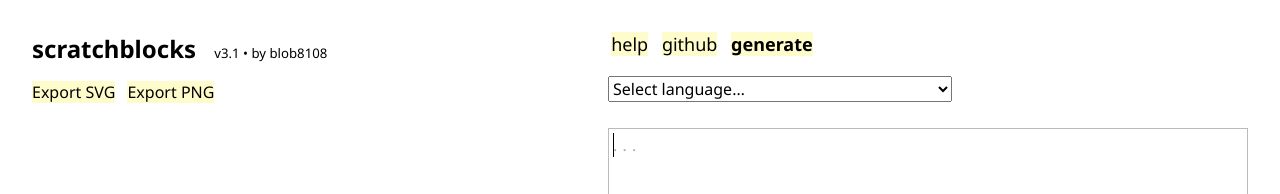
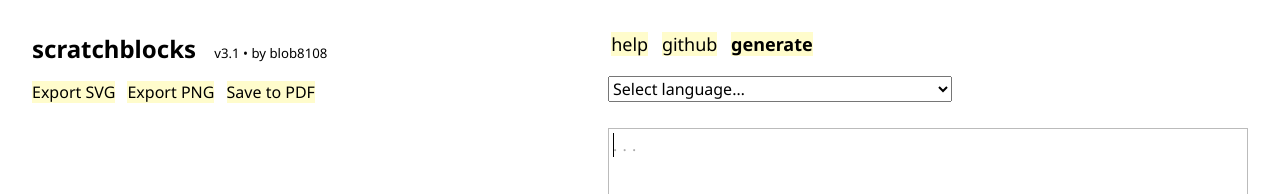
Before and after one commit to justincannady/scratchpdfer, a website: page index.html in a window 1280 px wide. Shown: the top 194 px of the page. Drawn offline with Linux system fonts and the light colour scheme; a script that the page names is missing.

Commit message:
PDF support added

```diff
--- a/index.html
+++ b/index.html
@@ -23,7 +23,6 @@
     <a href="/scratchpdfer/generator/"><b>generate</b></a>
   </span>
 </h1>
-
 <div id="side">
 <div>
   <select id="choose-lang">
@@ -123,7 +122,7 @@
 
 <a id="export-svg" class="export-link" download="scratchblocks.svg">Export SVG</a>
 <a id="export-png" class="export-link" download="scratchblocks.png">Export PNG</a>
-
+<a href="http://www.web2pdfconvert.com/convert">Save to PDF</a>
 <!---------------------------------------------------------------------------->
 
 <script src="/scratchpdfer/js/scratchblocks-v3.1-min.js"></script>
```
